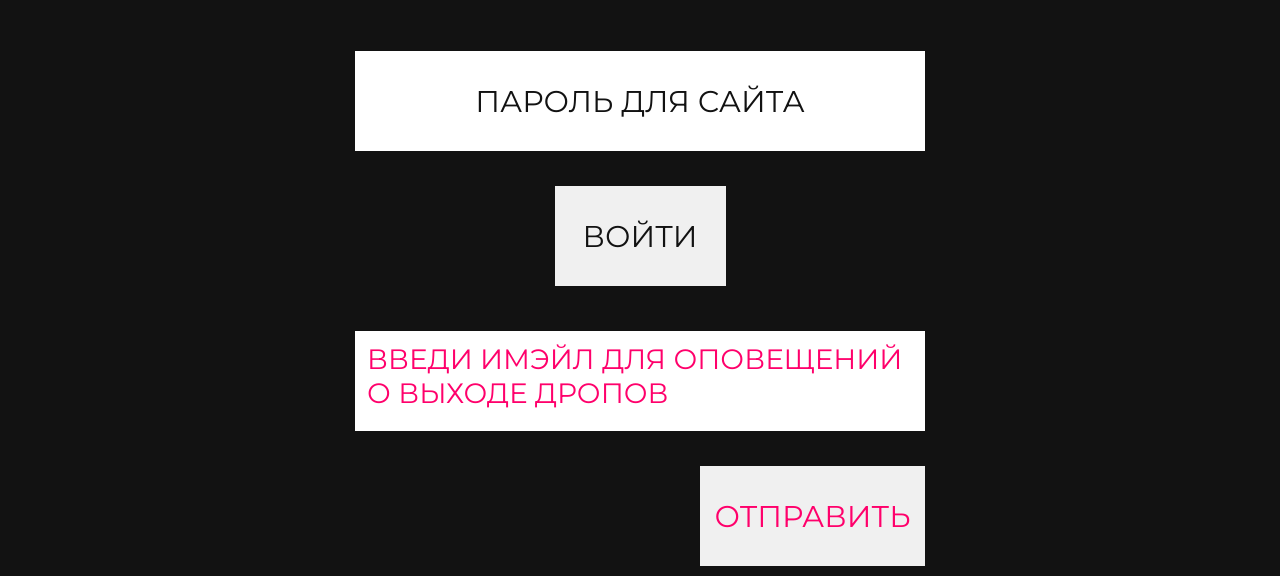
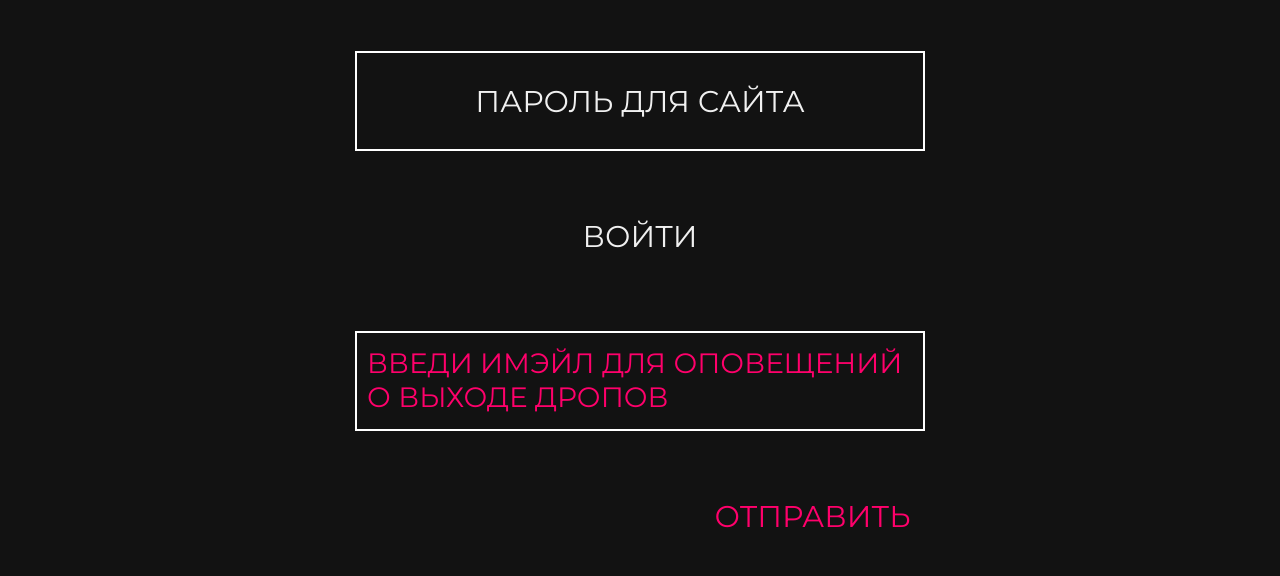
Before and after one commit to QuiteAir/lab, a plain HTML site: page index.html in a window 1280 px wide. Shown: the part 224-800 px from the top of the page. Drawn offline with Linux system fonts and the light colour scheme.

Commit message:
refactor: design comments

```diff
--- a/styles.css
+++ b/styles.css
@@ -52,6 +52,9 @@ body {
 	color: var(--main-white);
 	font-family: 'Montserrat', sans-serif;
 	min-height: 100dvh;
+	max-width: 1920px;
+	max-height: 1024px;
+	margin: 0 auto;
 	display: flex;
 	flex-direction: column;
 	align-items: center;
@@ -96,13 +99,16 @@ form {
 }
 
 input {
+	border: 2px solid #fff;
+	border-radius: 0;
+	background-color: transparent;
 	box-sizing: border-box;
 	width: 100%;
 	height: 100px;
 }
 
 input::placeholder {
-	color: var(--main-black);
+	color: var(--main-white);
 	font-size: 30px;
 }
 
@@ -113,8 +119,6 @@ input[type="password"]::placeholder {
 input[type="password"],
 input[type="email"] {
 	padding: 12px;
-	border: none;
-	border-radius: 0;
 	font-size: 30px;
 }
 
@@ -126,8 +130,8 @@ button {
 	padding: 12px;
 	width: 30%;
 	height: 100px;
-	background-color: var(--main-white);
-	color: var(--main-black);
+	background-color: transparent;
+	color: var(--main-white);
 	border: none;
 	border-radius: 0;
 	font-size: 30px;
@@ -154,6 +158,7 @@ button.subscribe {
 
 button:hover {
 	background-color: var(--hover-white);
+	color: var(--main-black);
 }
 
 #email-submit {
@@ -166,7 +171,7 @@ button:hover {
 
 .fake-placeholder {
 	position: absolute;
-	top: 12px;
+	top: 16px;
 	left: 12px;
 	color: var(--main-black);
 	font-size: 28px;
@@ -197,3 +202,16 @@ button:hover {
 		font-size: 1em;
 	}
 }
+
+
+@media (max-width: 546px) {
+	.fake-placeholder {
+		top: 20px;
+	}
+}
+
+@media (max-width: 369px) {
+	.fake-placeholder {
+		top: 11px;
+	}
+}
```
